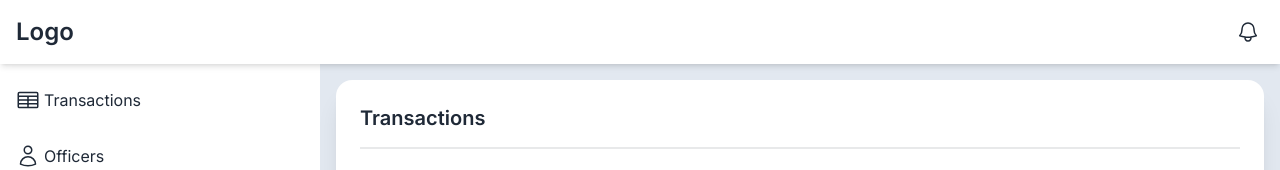
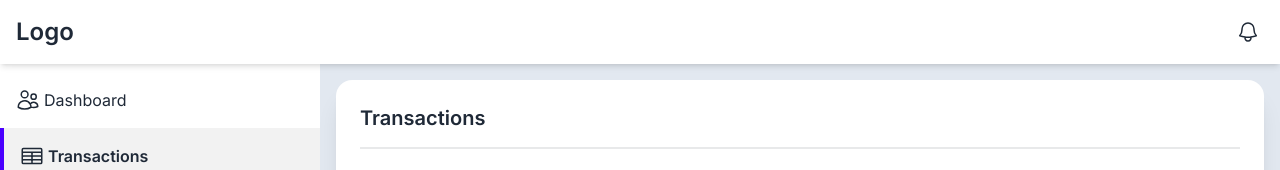
Before and after one commit to kyuukyuusheinmoe/next-portal-template, a Next.js app: page /admin/transactions in a window 1280 px wide. Shown: the top 170 px of the page. Built offline with nearby package versions, Linux system fonts and the light colour scheme; no server answers.

Commit message:
add dashboard menu

```diff
--- a/app/constants/menus.tsx
+++ b/app/constants/menus.tsx
@@ -3,7 +3,12 @@ import { MenuProps } from '../types/layout';
 
 export const menus: MenuProps[] = [
     {
-        path: '/transactions',
+        path: '/admin/dashboard',
+        name: "Dashboard",
+        icon: <UsersIcon className='w-6 h-6'/>
+    },
+    {
+        path: '/admin/transactions',
         name: "Transactions",
         icon: <TableCellsIcon className='w-6 h-6'/>
     },
```
